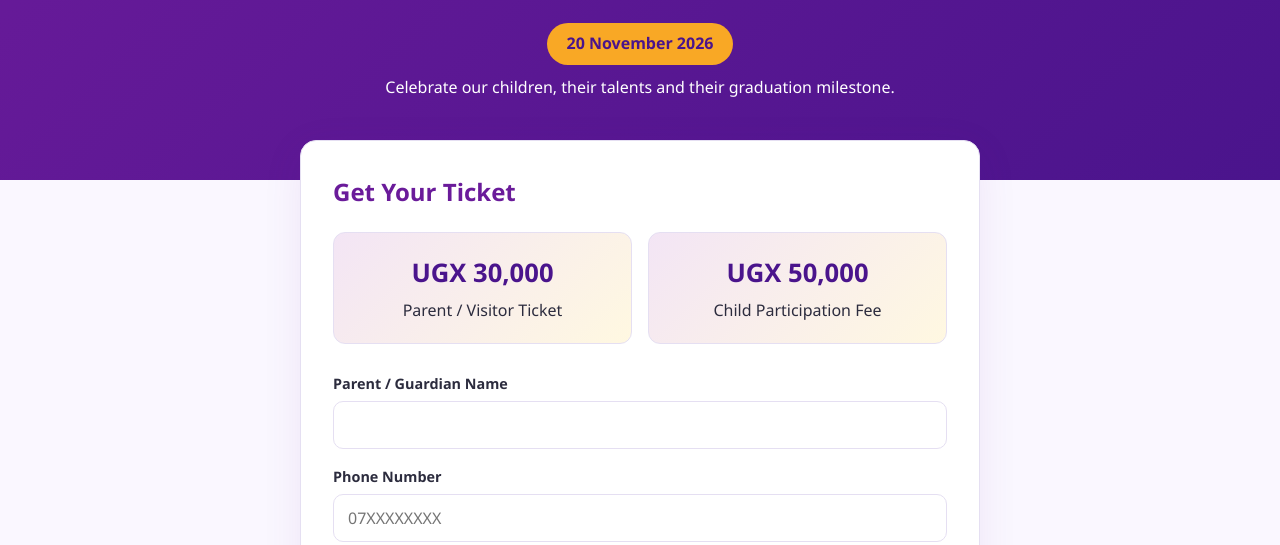
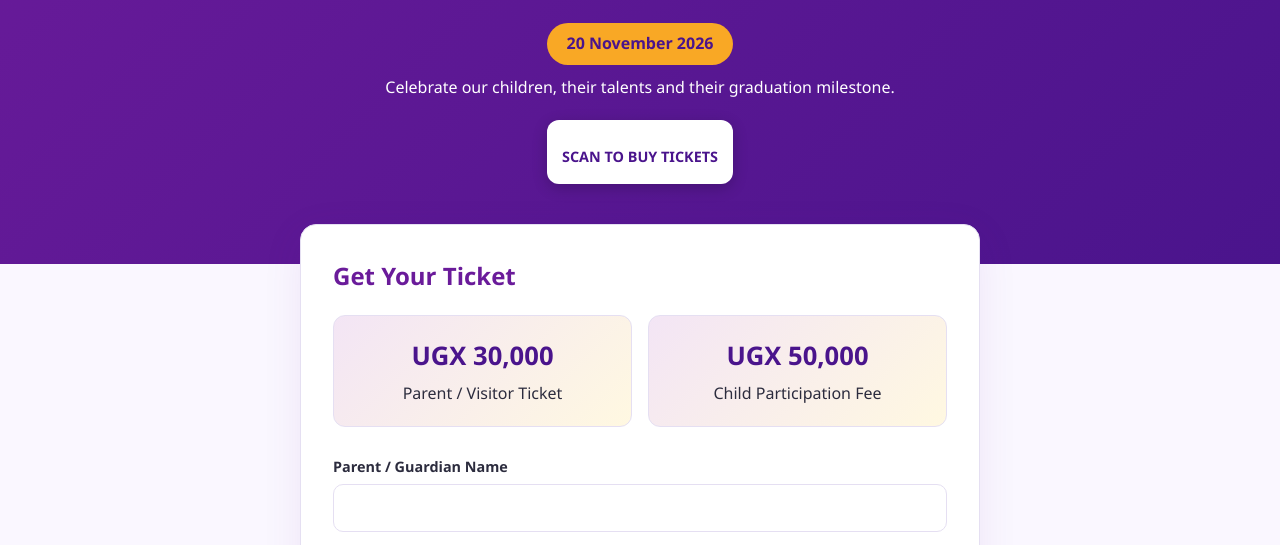
Before and after one commit to shamilasali60/oaklands-mdd, a website: page index.html in a window 1280 px wide. Shown: the part 225-770 px from the top of the page. Drawn offline with Linux system fonts and the light colour scheme.

Commit message:
Update index.html

```diff
--- a/index.html
+++ b/index.html
@@ -5,6 +5,24 @@
 <meta name="viewport" content="width=device-width,initial-scale=1">
 <title>Oaklands MDD & Graduation 2026</title>
 <link rel="stylesheet" href="style.css">
+<style>
+  /* Extra style for the QR box on the main page */
+  .hero-qr-container {
+    background: white;
+    padding: 15px;
+    border-radius: 12px;
+    display: inline-block;
+    margin-top: 20px;
+    box-shadow: 0 4px 15px rgba(0,0,0,0.2);
+  }
+  .hero-qr-label {
+    margin-top: 10px;
+    color: #4a148c;
+    font-weight: bold;
+    font-size: 0.9rem;
+    text-transform: uppercase;
+  }
+</style>
 </head>
 <body>
 <header class="hero">
@@ -13,6 +31,12 @@
   <h2>Pre-Primary Graduation 2026</h2>
   <p class="date">20 November 2026</p>
   <p>Celebrate our children, their talents and their graduation milestone.</p>
+
+  <!-- NEW QR CODE SECTION -->
+  <div class="hero-qr-container">
+    <div id="main-page-qr"></div>
+    <div class="hero-qr-label">Scan to Buy Tickets</div>
+  </div>
 </header>
 
 <main>
@@ -72,7 +96,6 @@
 
 <footer>Oaklands Nursery and Primary School • 20 November 2026</footer>
 
-<!-- This is the QR Code Library -->
 <script src="https://cdnjs.cloudflare.com/ajax/libs/qrcodejs/1.0.0/qrcode.min.js"></script>
 <script src="app.js"></script>
 </body>
```
